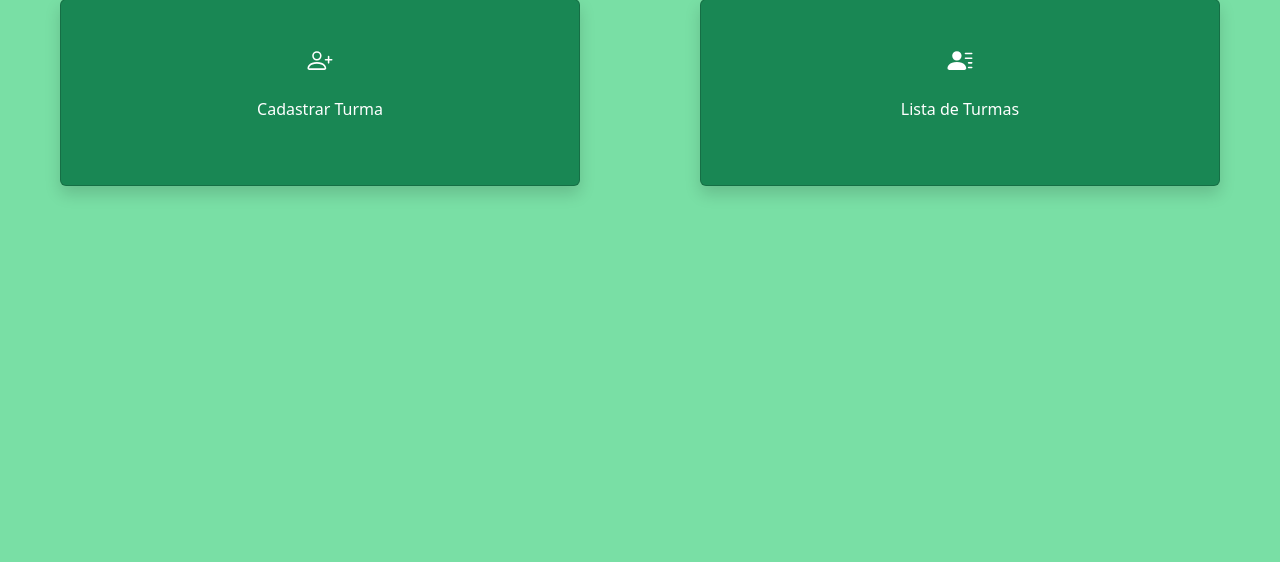
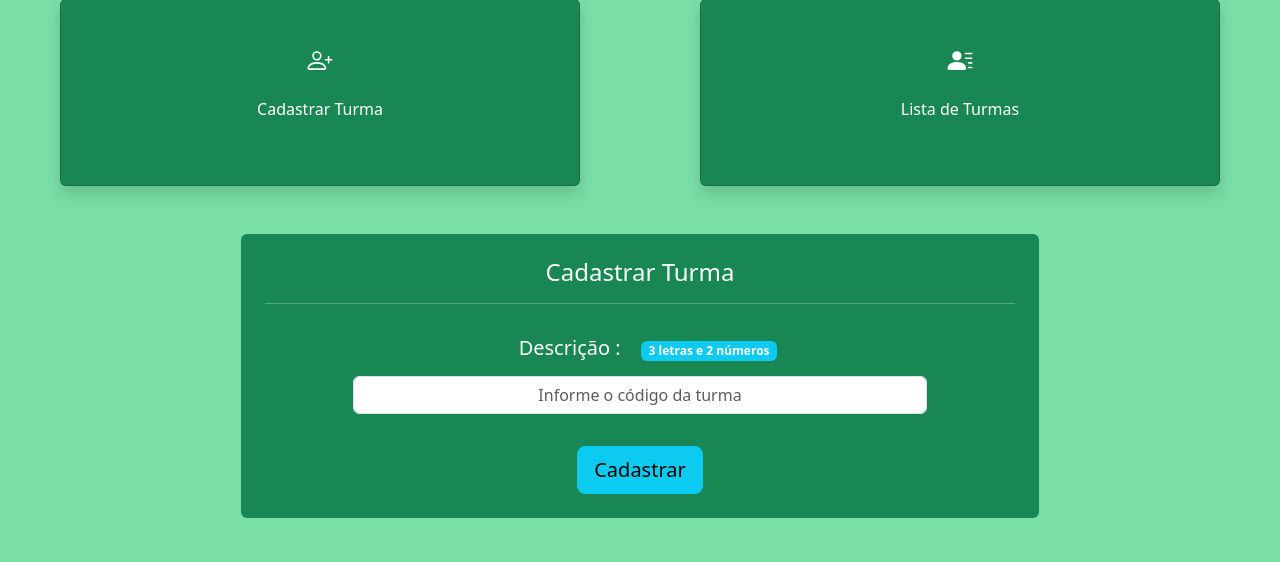
Before and after one commit to lilydias24/AMS_INFO31, a PHP site: page /Turma/index_turma.php?page=novo in a window 1280 px wide. Shown: the part 238-800 px from the top of the page. Run offline with PHP 8.4, Linux system fonts and the light colour scheme; some libraries are stand-ins or nearby versions.

Commit message:
Desistência do form como modal

```diff
--- a/QRcode/result.php
+++ b/QRcode/result.php
@@ -42,6 +42,8 @@
                     // Arrumar modal do registro com nome, matricula, turma, foto e status
                     // Criar ligação de tabelas para o histórico (informa)
                     // arrumar o cronograma e lista-lo no lado do operador
+                    // Ver como lstar a imagem do upload e deletar ela
+                    // Arrumar o cronograma
 
                     //echo json_encode($comanda);
 
--- a/Turma/index_turma.php
+++ b/Turma/index_turma.php
@@ -21,19 +21,22 @@
     </nav>
     <div class="row mt-5 text-center">
         <div class="col">
-            <a href="?page=novo" class="text-decoration-none" data-bs-toggle="modal" data-bs-target="#exampleModal">
+            <a href="?page=novo" class="text-decoration-none">
                 <div class="card shadow m-5 text-bg-success p-5">
-                    <svg xmlns="http://www.w3.org/2000/svg" width="100%" height="25" margin-left="25" fill="currentColor" class="bi bi-person-plus"  viewBox="0 0 16 16"><path d="M6 8a3 3 0 1 0 0-6 3 3 0 0 0 0 6zm2-3a2 2 0 1 1-4 0 2 2 0 0 1 4 0zm4 8c0 1-1 1-1 1H1s-1 0-1-1 1-4 6-4 6 3 6 4zm-1-.004c-.001-.246-.154-.986-.832-1.664C9.516 10.68 8.289 10 6 10c-2.29 0-3.516.68-4.168 1.332-.678.678-.83 1.418-.832 1.664h10z"/><path fill-rule="evenodd" d="M13.5 5a.5.5 0 0 1 .5.5V7h1.5a.5.5 0 0 1 0 1H14v1.5a.5.5 0 0 1-1 0V8h-1.5a.5.5 0 0 1 0-1H13V5.5a.5.5 0 0 1 .5-.5z"/></svg><br>
+                    <svg xmlns="http://www.w3.org/2000/svg" width="100%" height="25" margin-left="25" fill="currentColor" class="bi bi-person-plus"  viewBox="0 0 16 16"><path d="M6 8a3 3 0 1 0 0-6 3 3 0 0 0 0 6zm2-3a2 2 0 1 1-4 0 2 2 0 0 1 4 0zm4 8c0 1-1 1-1 1H1s-1 0-1-1 1-4 6-4 6 3 6 4zm-1-.004c-.001-.246-.154-.986-.832-1.664C9.516 10.68 8.289 10 6 10c-2.29 0-3.516.68-4.168 1.332-.678.678-.83 1.418-.832 1.664h10z"/><path fill-rule="evenodd" d="M13.5 5a.5.5 0 0 1 .5.5V7h1.5a.5.5 0 0 1 0 1H14v1.5a.5.5 0 0 1-1 0V8h-1.5a.5.5 0 0 1 0-1H13V5.5a.5.5 0 0 1 .5-.5z"/>
+                    </svg><br>
                     <p>Cadastrar Turma</p>
                 </div>
             </a>
         </div>
-        <div class="col"><a href="?page=listar" class="text-decoration-none">
-            <div class="card shadow m-5 text-bg-success p-5">
-                <svg xmlns="http://www.w3.org/2000/svg" width="100%" height="25" fill="currentColor" class="bi bi-person-lines-fill" viewBox="0 0 16 16"><path d="M6 8a3 3 0 1 0 0-6 3 3 0 0 0 0 6zm-5 6s-1 0-1-1 1-4 6-4 6 3 6 4-1 1-1 1H1zM11 3.5a.5.5 0 0 1 .5-.5h4a.5.5 0 0 1 0 1h-4a.5.5 0 0 1-.5-.5zm.5 2.5a.5.5 0 0 0 0 1h4a.5.5 0 0 0 0-1h-4zm2 3a.5.5 0 0 0 0 1h2a.5.5 0 0 0 0-1h-2zm0 3a.5.5 0 0 0 0 1h2a.5.5 0 0 0 0-1h-2z"/>
-                </svg><br>
-                <p>Lista de Turmas</p>
-            </div></a>
+        <div class="col">
+            <a href="?page=listar" class="text-decoration-none">
+                <div class="card shadow m-5 text-bg-success p-5">
+                    <svg xmlns="http://www.w3.org/2000/svg" width="100%" height="25" fill="currentColor" class="bi bi-person-lines-fill" viewBox="0 0 16 16"><path d="M6 8a3 3 0 1 0 0-6 3 3 0 0 0 0 6zm-5 6s-1 0-1-1 1-4 6-4 6 3 6 4-1 1-1 1H1zM11 3.5a.5.5 0 0 1 .5-.5h4a.5.5 0 0 1 0 1h-4a.5.5 0 0 1-.5-.5zm.5 2.5a.5.5 0 0 0 0 1h4a.5.5 0 0 0 0-1h-4zm2 3a.5.5 0 0 0 0 1h2a.5.5 0 0 0 0-1h-2zm0 3a.5.5 0 0 0 0 1h2a.5.5 0 0 0 0-1h-2z"/>
+                    </svg><br>
+                    <p>Lista de Turmas</p>
+                </div>
+            </a>
         </div>
     </div>
     <div class="container-sm text-bh-light">
--- a/Turma/novo_turma.php
+++ b/Turma/novo_turma.php
@@ -1,29 +1,16 @@
-
-<!-- Modal -->
-<div class="modal-fullscreen-md-down">
-  <div class="modal fade text-center mx-auto" id="exampleModal" aria-labelledby="exampleModalLabel" aria-hidden="true">
-    <div class="modal-dialog modal-dialog-centered">
-      <div class="modal-content text-bg-success">
-        <div class="modal-header">
-          <h4 class="modal-title m-2" id="exampleModalLabel">Cadastrar Turma</h4>
-          <hr>
-          <button type="button" class="btn-close btn btn-danger" data-bs-dismiss="modal" aria-label="Close"></button>
+<div class="container-sm rounded p-4 text-bg-success text-center" style="width: 70%;">
+    <h4>Cadastrar Turma</h4>
+    <hr>
+    <form action="?page=salvar" method="POST">
+        <input type="hidden" name="acao" value="cadastrar">
+        <div class="m-3">
+            <label for="descricao" class="h5 m-3">Descrição :</label>
+            <span class="badge bg-info">3 letras e 2 números</span>
+            <input type="text" placeholder="Informe o código da turma" name="descricao" id="descricao"
+            class="form-control text-center" style="margin-left: 10%; width: 80%;" />
         </div>
-        <div class="modal-body">
-          <form action="?page=salvar" method="POST">
-            <input type="hidden" name="acao" value="cadastrar" />
-            <div class="m-3">
-              <label for="descricao" class="h5 m-2">Descrição :</label>
-              <span class="badge bg-info">3 letras e 2 números</span>
-              <input type="text" placeholder="Informe o código da turma" name="descricao"
-              id="descricao" class="form-control text-center mt-3 w-75 mx-auto"/>
-            </div>
-            <button type="submit" class="btn btn-outline-info btn-lg m-3 mt-3">Cadastrar</button>
-          </form>
-        </div>
-      </div>
-    </div>
-  </div>
+        <button class="btn btn-info btn-lg text-center mt-3" type="submit">Cadastrar</button>
+    </form>
 </div>
 <script>
     $(document).ready(function () {
@@ -38,11 +25,3 @@
       });
     });
 </script>
-<script>
-  const myModal = document.getElementById('myModal')
-  const myInput = document.getElementById('myInput')
-
-  myModal.addEventListener('shown.bs.modal', () => {
-    myInput.focus()
-  })
-</script>
```
